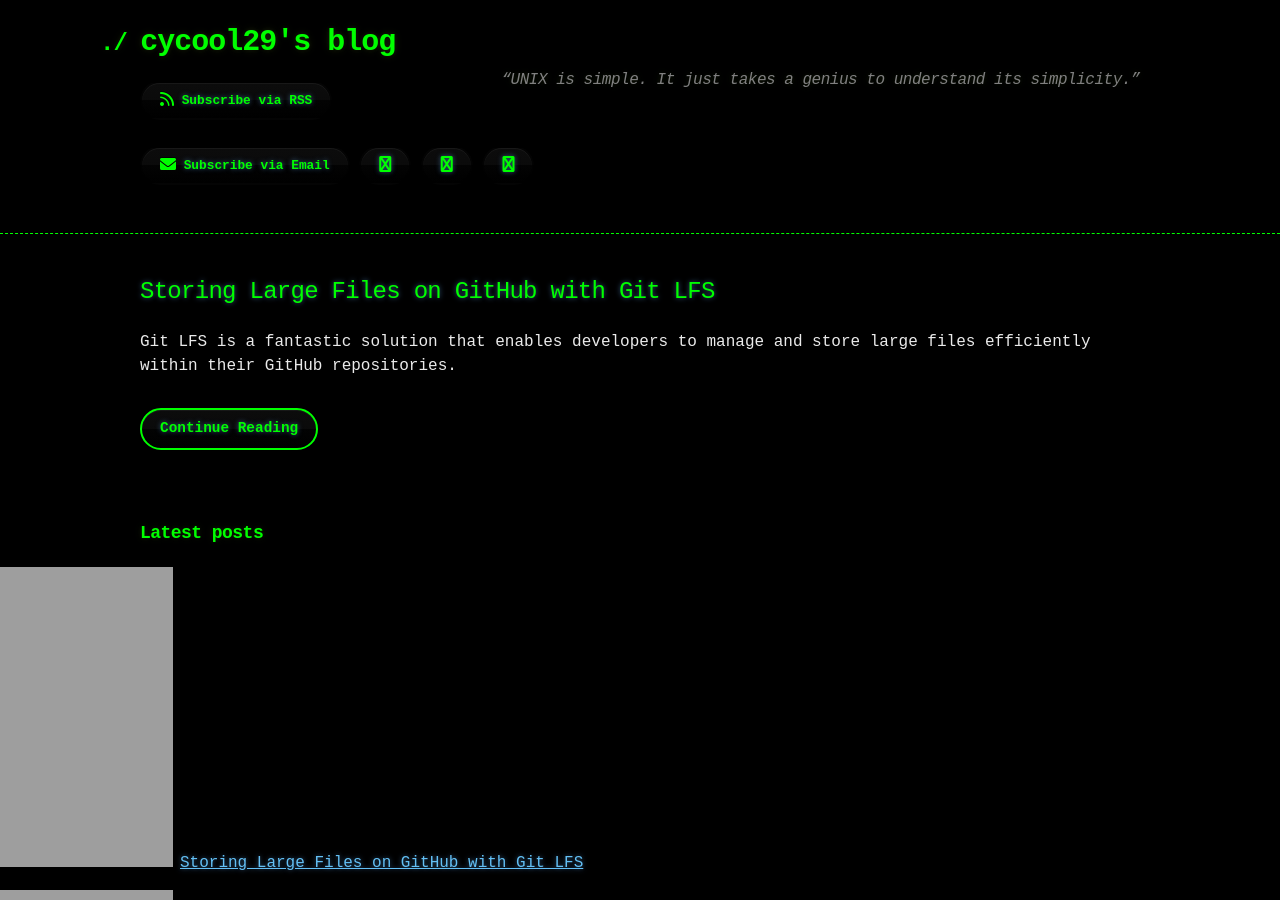
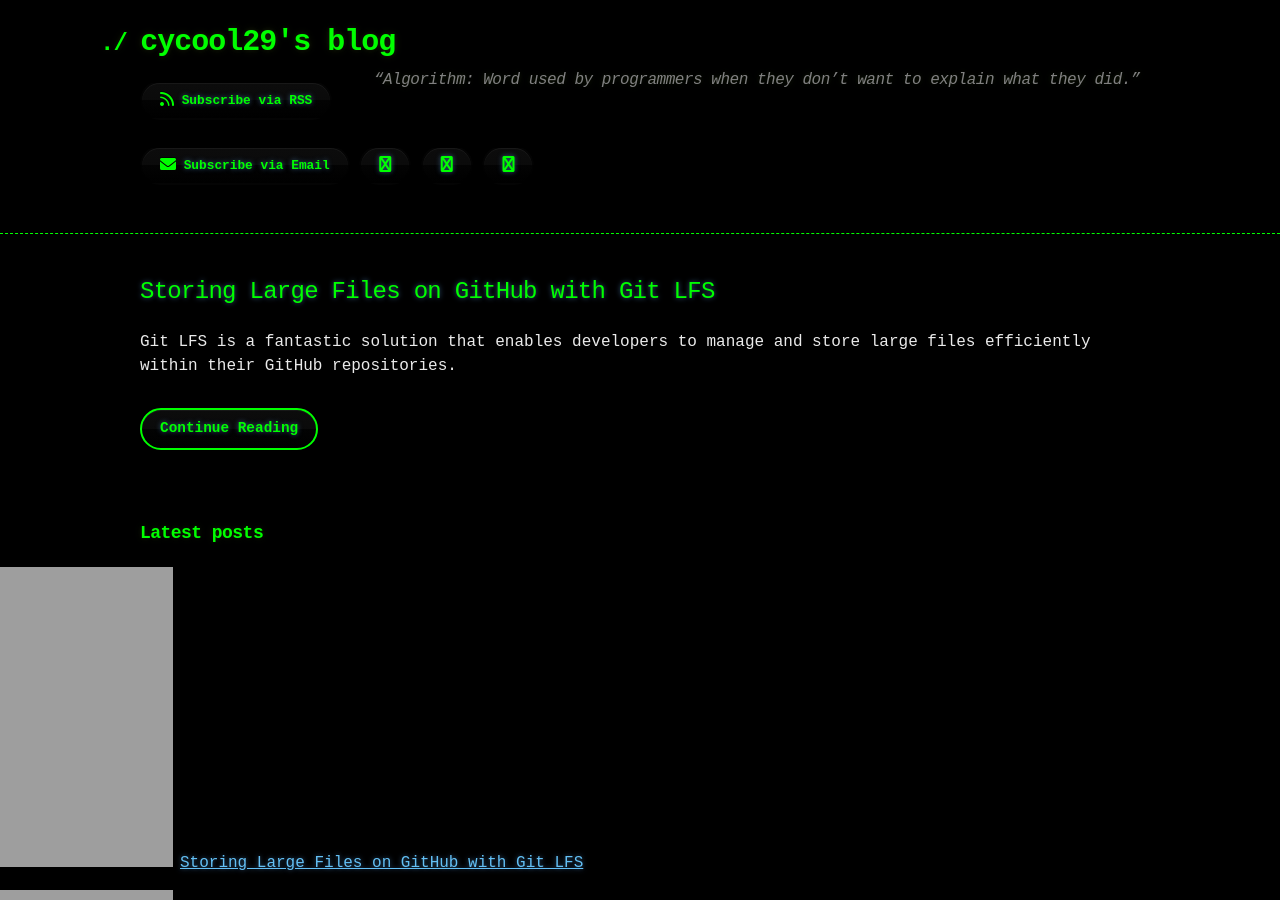
Before and after one commit to cycool29/cycool29.github.io, a Jekyll site: the page built from index.md, in a window 1280 px wide and 900 px high. Built offline with Jekyll 4.4.1, drawn with Linux system fonts in a browser that asks for light colours; a style sheet for code colours, icons or effects is not loaded.

Commit message:
Update quotes

```diff
--- a/_config.yml
+++ b/_config.yml
@@ -1,5 +1,5 @@
 title: cycool29's blog
-description: "“UNIX is simple. It just takes a genius to understand its simplicity.” "
+description: "“Algorithm: Word used by programmers when they don’t want to explain what they did.” "
 bio: A high school student. Intermediate in Python, Git, Bash. Learning JavaScript. He/Him. "
 author: cycool29
 url: https://cycool29.github.io
```
